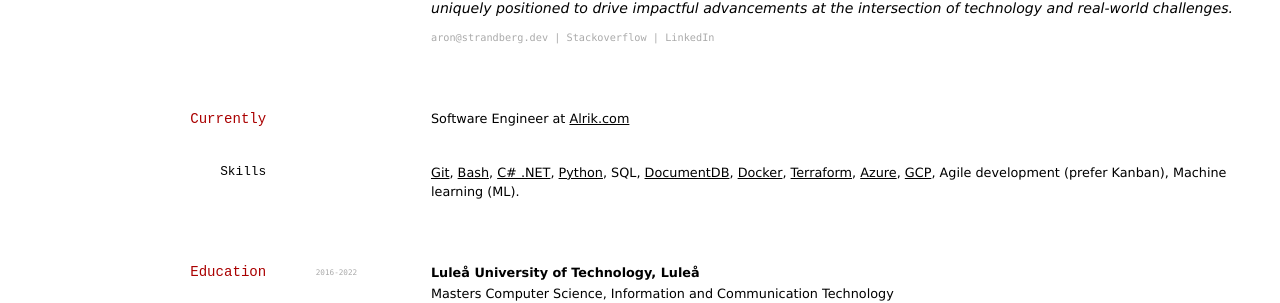
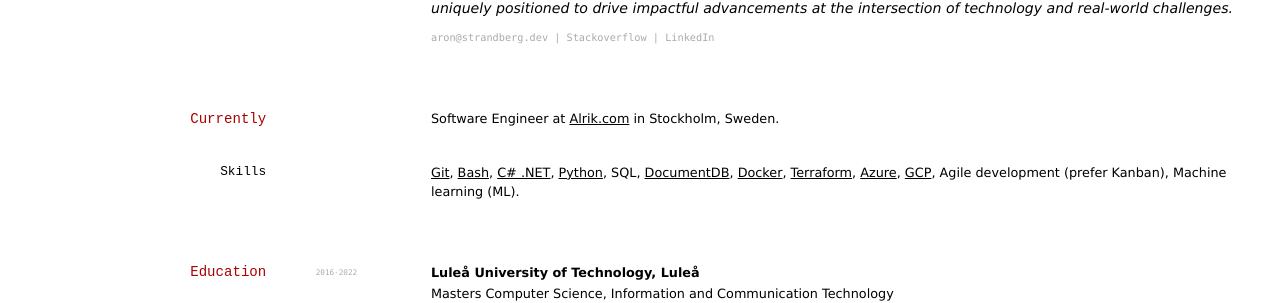
Before and after one commit to astrberg/strandberg.dev, a Jekyll site: the page built from index.md, in a window 1280 px wide. Shown: the part 129-432 px from the top of the page. Built offline with Jekyll 4.4.1, drawn with Linux system fonts in a browser that asks for light colours; our own code applies the rules of GitHub Pages for plain Markdown files.

Commit message:
update currently

```diff
--- a/index.md
+++ b/index.md
@@ -13,7 +13,7 @@ Software Engineer with a Masters in Computer Science at Luleå University of Tec
 
 ## Currently
 
-Software Engineer at [Alrik.com](https://alrik.com)
+Software Engineer at [Alrik.com](https://alrik.com) in Stockholm, Sweden.
 
 ### Skills
 
```
